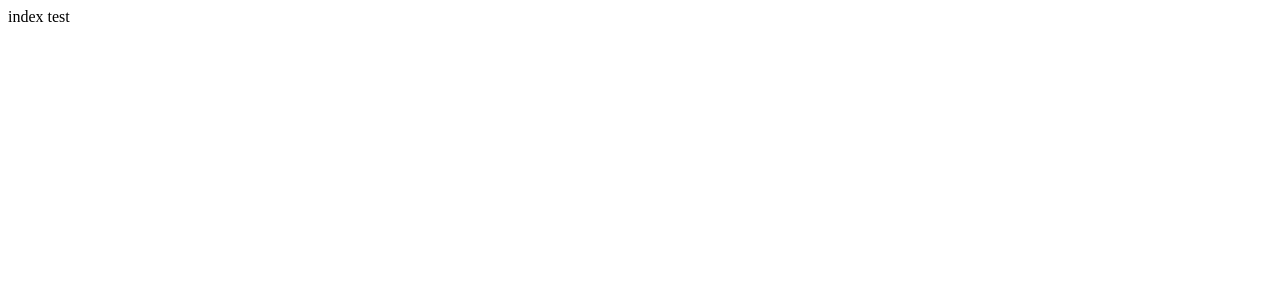
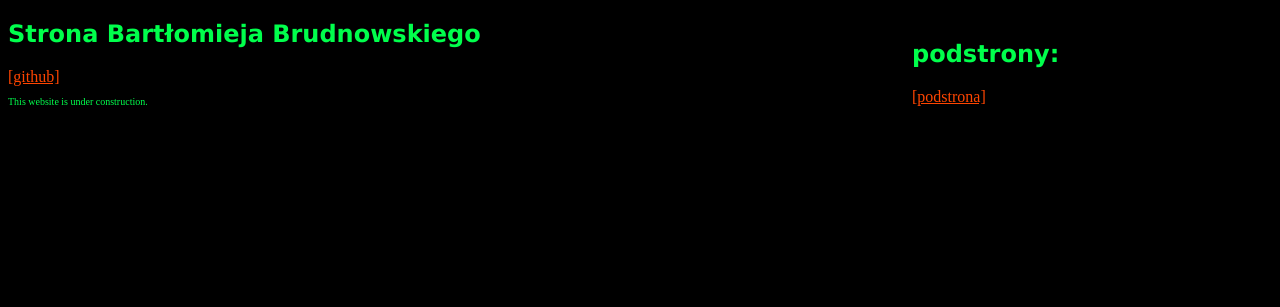
Before and after one commit to bart158/bart158.github.io, a plain HTML site: page index.html in a window 1280 px wide. Drawn offline with Linux system fonts and the light colour scheme.

Commit message:
changed index file

```diff
--- a/index.html
+++ b/index.html
@@ -1,5 +1,19 @@
-<head>
-</head>
-<body>
-index test
-</body>
+<!DOCTYPE html>
+<html>
+    <head>
+        <link rel="stylesheet" href="style.css">
+        <title>Brudnowski</title>
+    </head>
+    <body>
+        <div class="sidebarRight">
+            <h2>podstrony:</h2>
+            <a href="subpage.html">[podstrona]</a>
+        </div>
+        <h2>Strona Bartłomieja Brudnowskiego</h2>
+        <a href="https://github.com/bart158">[github]</a>
+        <br>
+        <div class="footnote">
+            This website is under construction.
+        </div>
+    </body>
+</html>
```
